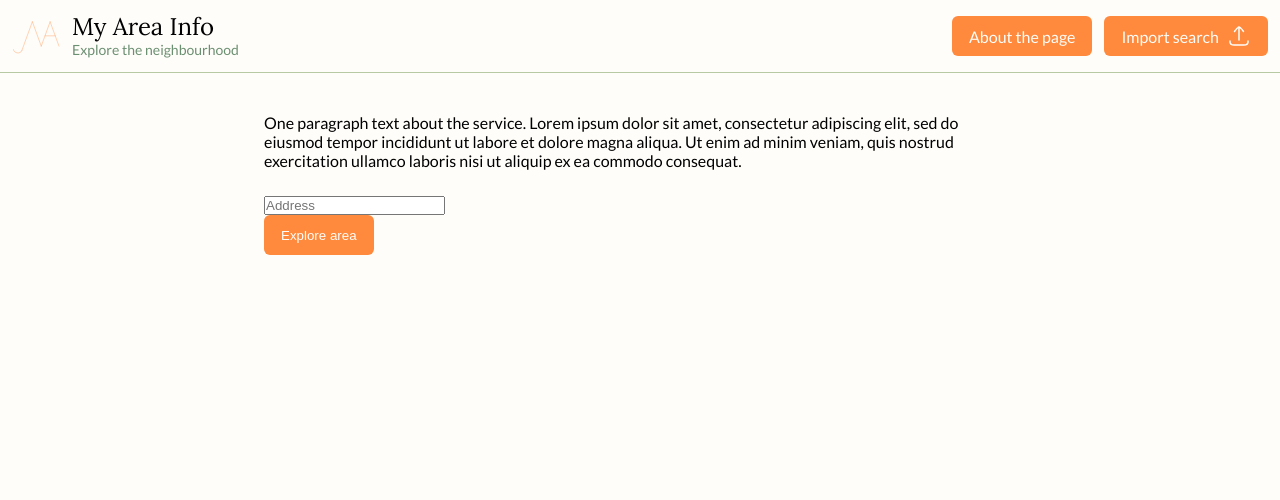
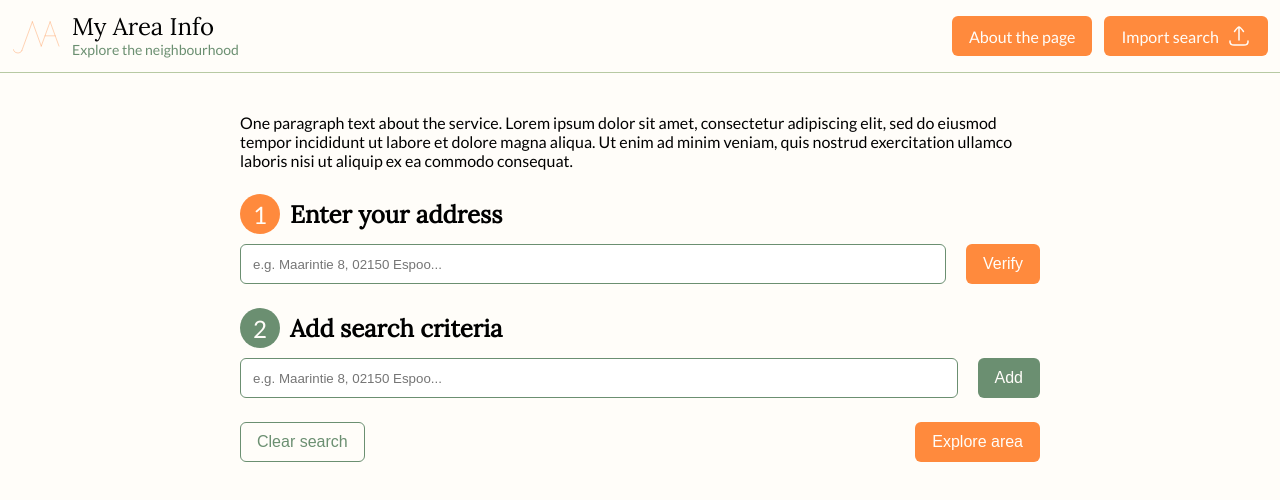
Before and after one commit to Kilppar1/my-area-info, a Next.js app: page / in a window 1280 px wide. Shown: the top 500 px of the page. Built offline with nearby package versions, Linux system fonts and the light colour scheme.

Commit message:
Lisäyksiä hakuun ja niiden tyylittelyä

```diff
--- a/src/app/globals.css
+++ b/src/app/globals.css
@@ -39,9 +39,11 @@ h2,
 h3,
 h4,
 h5,
-h6 {
+h6,
+.form-label {
   font-family: var(--font-title);
-  font-weight: 400;
+  color: #000;
+  font-weight: 600;
 }
 
 * {
@@ -56,14 +58,12 @@ a {
 }
 
 main {
-  width: 100%;
-  max-width: 800px;
+  width: min(800px, calc(100% - 48px));
   margin: 0 auto;
-  padding: 40px 24px;
+  padding: 40px 0;
 
   display: flex;
   flex-direction: column;
-  align-items: flex-start;
   gap: 24px;
 }
 
@@ -80,6 +80,7 @@ main {
   cursor: pointer;
   width: fit-content;
   font-weight: 500;
+  font-size: 1rem;
 }
 
 .btn-primary {
@@ -93,6 +94,12 @@ main {
   color: var(--color-background);
 }
 
+.btn-clear {
+  background: var(--color-background);
+  color: var(--color-green);
+  border-color: var(--color-green);
+}
+
 @media (hover: hover) and (pointer: fine) {
   .btn-primary:hover {
     background: var(--color-orange-light);
@@ -100,6 +107,11 @@ main {
   }
 
   .btn-secondary:hover {
+    background: var(--color-green);
+    border-color: var(--color-green-light);
+  }
+
+  .btn-clear:hover {
     background: var(--color-green-light);
     border-color: var(--color-green);
   }
@@ -146,3 +158,63 @@ main {
   font-size: 14px;
   color: var(--color-green);
 }
+
+/* Search form styling*/
+form {
+  display: flex;
+  flex-direction: column;
+  gap: 24px;
+}
+
+.form-field {
+  display: flex;
+  flex-direction: column;
+  gap: 10px;
+}
+
+.form-buttons {
+  display: flex;
+  justify-content: space-between;
+}
+
+.form-field-label {
+  display: flex;
+  align-items: center;
+  font-size: 24px;
+  gap: 10px;
+}
+
+.form-number {
+  display: flex;
+  align-items: center;
+  justify-content: center;
+
+  width: 40px;
+  height: 40px;
+
+  border-radius: 50%;
+  background-color: var(--color-orange);
+  color: var(--color-background);
+
+  font-family: var(--font-body);
+  font-weight: 500;
+}
+
+.form-number-even {
+  background-color: var(--color-green);
+}
+
+.form-field-input {
+  display: flex;
+  gap: clamp(8px, 3vw, 20px);
+}
+
+.form-field-input input {
+  flex: 1;
+  min-width: 0;
+
+  padding: 0 12px;
+
+  border: 1px solid var(--color-green);
+  border-radius: 6px;
+}
--- a/src/app/page.tsx
+++ b/src/app/page.tsx
@@ -25,15 +25,46 @@ export default function Home() {
         exercitation ullamco laboris nisi ut aliquip ex ea commodo consequat.
       </p>
       <form onSubmit={handleSearch}>
+        <div className="form-field">
+          <div className="form-field-label">
+            <span className="form-number">1</span>
+            <label className="form-label">Enter your address</label>
+          </div>
+          <div className="form-field-input">
             <input
               value={address}
               onChange={(e) => setAddress(e.target.value)}
-          placeholder="Address"
+              placeholder="e.g. Maarintie 8, 02150 Espoo..."
             />
-
+            <button type="button" className="btn btn-primary">
+              Verify
+            </button>
+          </div>
+        </div>
+        <div className="form-field">
+          <div className="form-field-label">
+            <span className="form-number form-number-even">2</span>
+            <label className="form-label">Add search criteria</label>
+          </div>
+          <div className="form-field-input">
+            <input
+              value={address}
+              onChange={(e) => setAddress(e.target.value)}
+              placeholder="e.g. Maarintie 8, 02150 Espoo..."
+            />
+            <button type="button" className="btn btn-secondary">
+              Add
+            </button>
+          </div>
+        </div>
+        <div className="form-buttons">
+          <button type="button" className="btn btn-clear">
+            Clear search
+          </button>
           <button type="submit" className="btn btn-primary">
             Explore area
           </button>
+        </div>
       </form>
     </main>
   );
```
Lines whose indentation alone changed are shown as unchanged.
